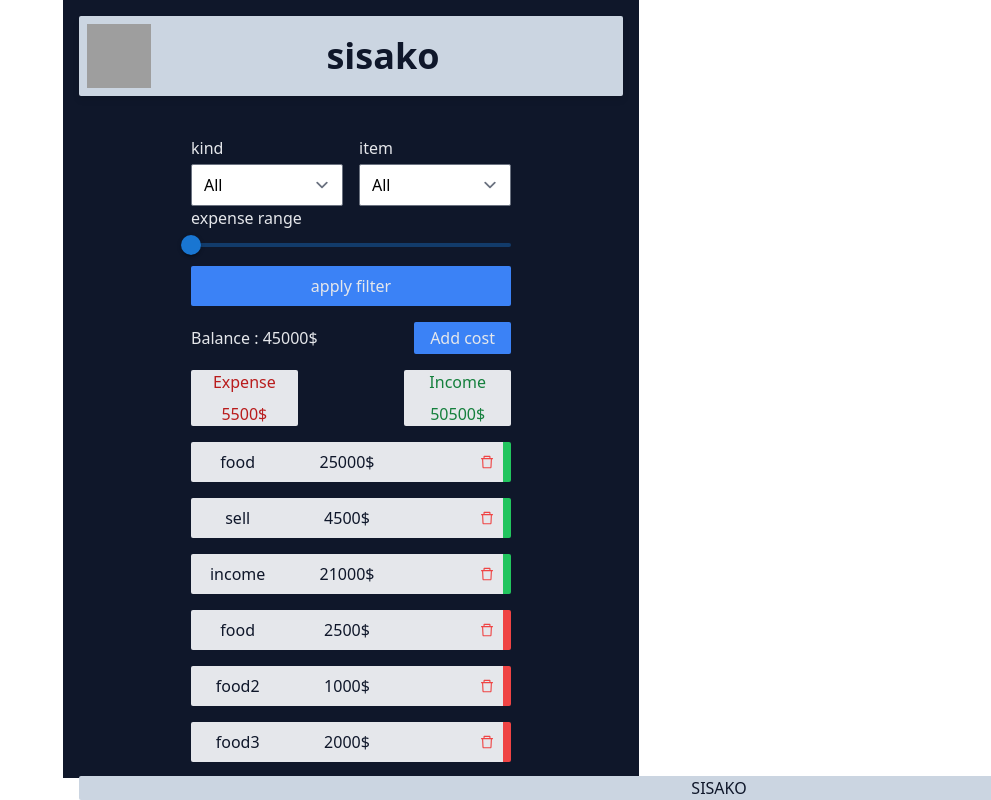
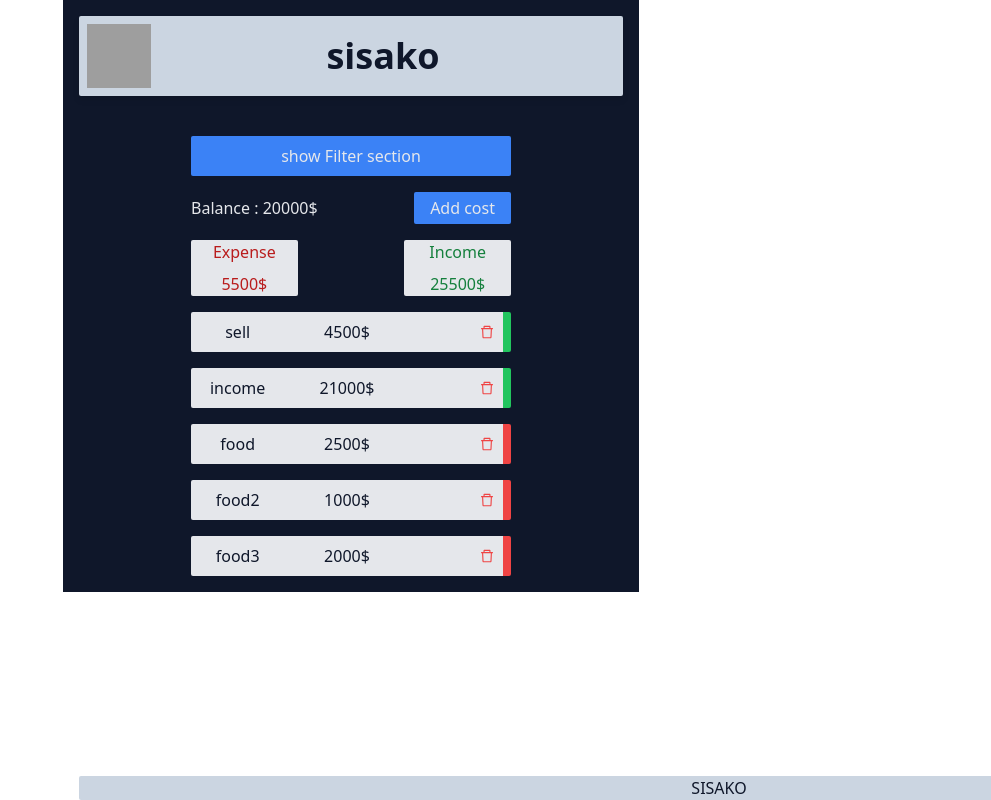
Before and after one commit to Arman-Abbasian/expense_tracker_app, a React (Create React App) app: page / in a window 1280 px wide. Shown: the whole page, without its empty margins (289-1280 px from the left). Built offline with nearby package versions, Linux system fonts and the light colour scheme; data requests are answered from the project's data file; grey boxes are pictures that could not be loaded.

Commit message:
add toggle button for show filter section

```diff
--- a/db.json
+++ b/db.json
@@ -1,12 +1,5 @@
 {
   "expenses": [
-    {
-      "name": "food",
-      "cost": "25000",
-      "type": "income",
-      "date": "2022-11-10",
-      "id": 10
-    },
     {
       "name": "sell",
       "cost": "4500",
--- a/package.json
+++ b/package.json
@@ -16,6 +16,7 @@
     "react-dom": "^18.2.0",
     "react-hot-toast": "^2.4.0",
     "react-icons": "^4.6.0",
+    "react-multi-thumb-slider": "^1.0.14",
     "react-router-dom": "^6.4.2",
     "react-scripts": "5.0.1",
     "react-toastify": "^9.0.8",
--- a/src/components/Filter.jsx
+++ b/src/components/Filter.jsx
@@ -3,7 +3,7 @@ import { useEffect, useState } from "react";
 import { tolerance } from "../utils/costCalculate";
 import { uniqueOption } from "../utils/uniqueValue";
 
-const Filter = ({filterOptions,balance,filter,changeFilterHandler,setFilterOption}) => {
+const Filter = ({filterOptions,balance,filter,changeFilterHandler,setFilterOption,showFilterSection}) => {
     const [expenseTolerance,setExpenseTolerance]=useState(null);
     const [uniqueName,setUniqueName]=useState([]);
 
@@ -21,9 +21,10 @@ const Filter = ({filterOptions,balance,filter,changeFilterHandler,setFilterOptio
         e.preventDefault();
         setFilterOption(filter)
 };
+console.log(showFilterSection)
 
     return (
-        <div>
+        <div className={showFilterSection ? "hidden" : "block"}>
             {balance && expenseTolerance && uniqueName &&
            <form onSubmit={submitHandler}>
                 <div className="flex justify-between items-center gap-4">
--- a/src/container/Balance.jsx
+++ b/src/container/Balance.jsx
@@ -19,6 +19,7 @@ const Balance = () => {
     const [showForm,setShowForm]=useState(false);
     const [costItem,setCostItem]=useState(null);
     const [filter,setFilter]=useState({name:"",costRange:0,kind:""});
+    const [showFilterSection,setShowFilterSection]=useState(true)
 
     const fetchData=()=>{
         setBalance({balance:null,error:null,loading:true})
@@ -88,7 +89,8 @@ const Balance = () => {
         if(!balance.balance) return <p>no const existed</p>
         return (
                 <div className="container flex flex-col mx-auto gap-4 max-w-xs">
-                    <Filter balance={balance.balance} filter={filter} changeFilterHandler={changeFilterHandler} setFilterOption={filterOption}/>
+                    <button onClick={()=>setShowFilterSection(!showFilterSection)} className="w-full p-2 bg-blue-500 rounded-sm">{showFilterSection?  "show Filter section" :"hide Filter section"}</button>
+                    <Filter  balance={balance.balance} filter={filter} changeFilterHandler={changeFilterHandler} setFilterOption={filterOption} showFilterSection={showFilterSection}/>
                     <div className="flex items-center justify-between">
                         <p>Balance : {expense.income-expense.expense}$</p>
                         <button className="w-30 h-5 rounded-sm bg-blue-500 bg p-4 flex justify-center items-center" onClick={()=>setShowForm(!showForm)}>{showForm ? `close Form` :'Add cost'}</button>
```
Also changed, not shown: src/index.js (line endings or trailing spaces), 1 other file (tests, documents, lock files or other folders).
